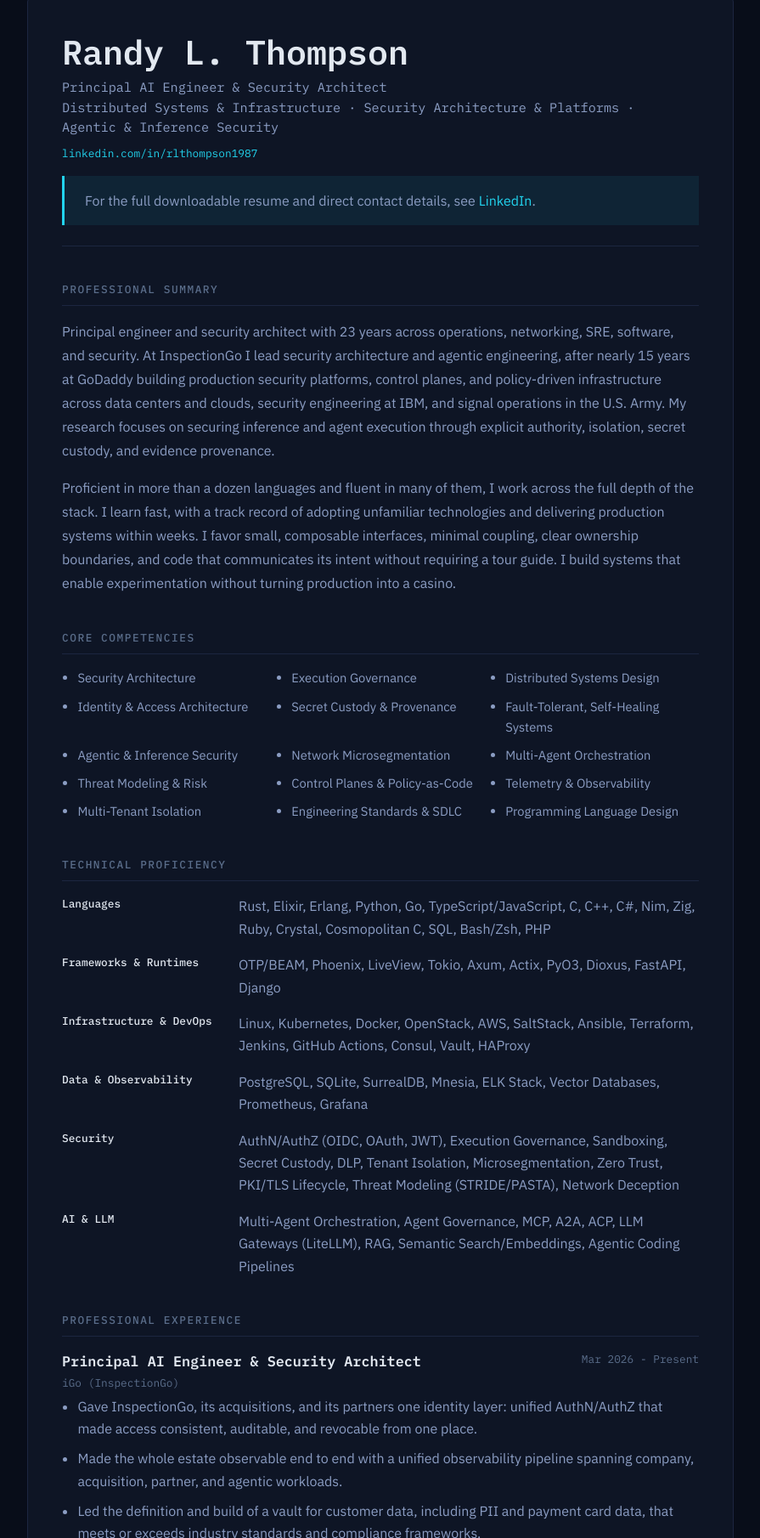
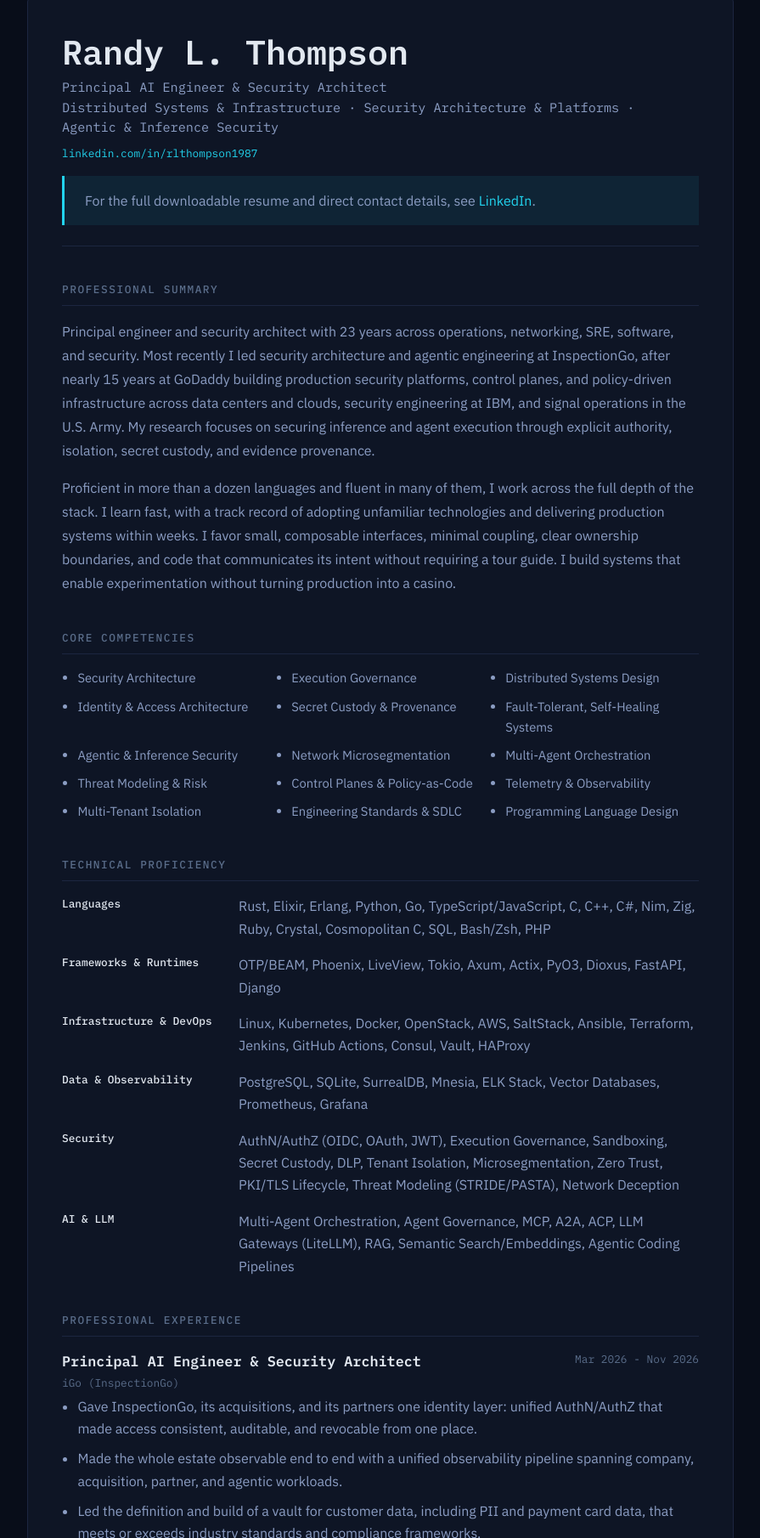
Before and after one commit to beardedeagle/beardedeagle.github.io, an Eleventy site: page src/resume/index.njk in a window 1280 px wide. Shown: the part 124-1934 px from the top of the page at 85% size, without its empty margins (192-1087 px from the left). Built offline with nearby package versions, Linux system fonts and the light colour scheme; Eleventy itself is replaced by a stand-in of ours; files that its build step writes are made by us from their sources.

Commit message:
Mark the InspectionGo role as ended (#15)

```diff
--- a/src/index.njk
+++ b/src/index.njk
@@ -12,7 +12,7 @@ title: Home
   </p>
   <p class="hero__summary">
     My career spans the <strong>U.S. Army</strong>, <strong>IBM</strong>, nearly <strong>15 years at GoDaddy</strong>,
-    and now <strong>InspectionGo</strong>, where I lead security architecture and agentic engineering. Along the way I've
+    and most recently <strong>InspectionGo</strong>, where I led security architecture and agentic engineering. Along the way I've
     worked in signal operations, systems administration, systems security administration, networking, site reliability
     engineering, software engineering, and security engineering. The constant was designing and operating complex
     production-critical systems at scale, then building the tooling and guardrails that made them safer, more resilient,
--- a/src/resume/index.njk
+++ b/src/resume/index.njk
@@ -4,6 +4,7 @@ title: Resume
 description: Public web rendering of Randy Thompson's resume covering security architecture, distributed systems and infrastructure, and agentic and inference security.
 # Start and end dates kept in one place.
 igoStart: "Mar 2026"
+igoEnd: "Nov 2026"
 godaddyEnd: "Mar 2026"
 ---
 
@@ -22,7 +23,7 @@ godaddyEnd: "Mar 2026"
 
     <section class="resume-block">
       <h2 class="resume-block__heading">Professional Summary</h2>
-      <p class="resume-block__prose">Principal engineer and security architect with 23 years across operations, networking, SRE, software, and security. At InspectionGo I lead security architecture and agentic engineering, after nearly 15 years at GoDaddy building production security platforms, control planes, and policy-driven infrastructure across data centers and clouds, security engineering at IBM, and signal operations in the U.S. Army. My research focuses on securing inference and agent execution through explicit authority, isolation, secret custody, and evidence provenance.</p>
+      <p class="resume-block__prose">Principal engineer and security architect with 23 years across operations, networking, SRE, software, and security. Most recently I led security architecture and agentic engineering at InspectionGo, after nearly 15 years at GoDaddy building production security platforms, control planes, and policy-driven infrastructure across data centers and clouds, security engineering at IBM, and signal operations in the U.S. Army. My research focuses on securing inference and agent execution through explicit authority, isolation, secret custody, and evidence provenance.</p>
       <p class="resume-block__prose">Proficient in more than a dozen languages and fluent in many of them, I work across the full depth of the stack. I learn fast, with a track record of adopting unfamiliar technologies and delivering production systems within weeks. I favor small, composable interfaces, minimal coupling, clear ownership boundaries, and code that communicates its intent without requiring a tour guide. I build systems that enable experimentation without turning production into a casino.</p>
     </section>
 
@@ -86,7 +87,7 @@ godaddyEnd: "Mar 2026"
             <h3 class="resume-role__title">Principal AI Engineer &amp; Security Architect</h3>
             <p class="resume-role__org">iGo (InspectionGo)</p>
           </div>
-          <p class="resume-role__dates">{{ igoStart }} - Present</p>
+          <p class="resume-role__dates">{{ igoStart }} - {{ igoEnd }}</p>
         </div>
         <ul class="resume-list">
           <li>Gave InspectionGo, its acquisitions, and its partners one identity layer: unified AuthN/AuthZ that made access consistent, auditable, and revocable from one place.</li>
```
